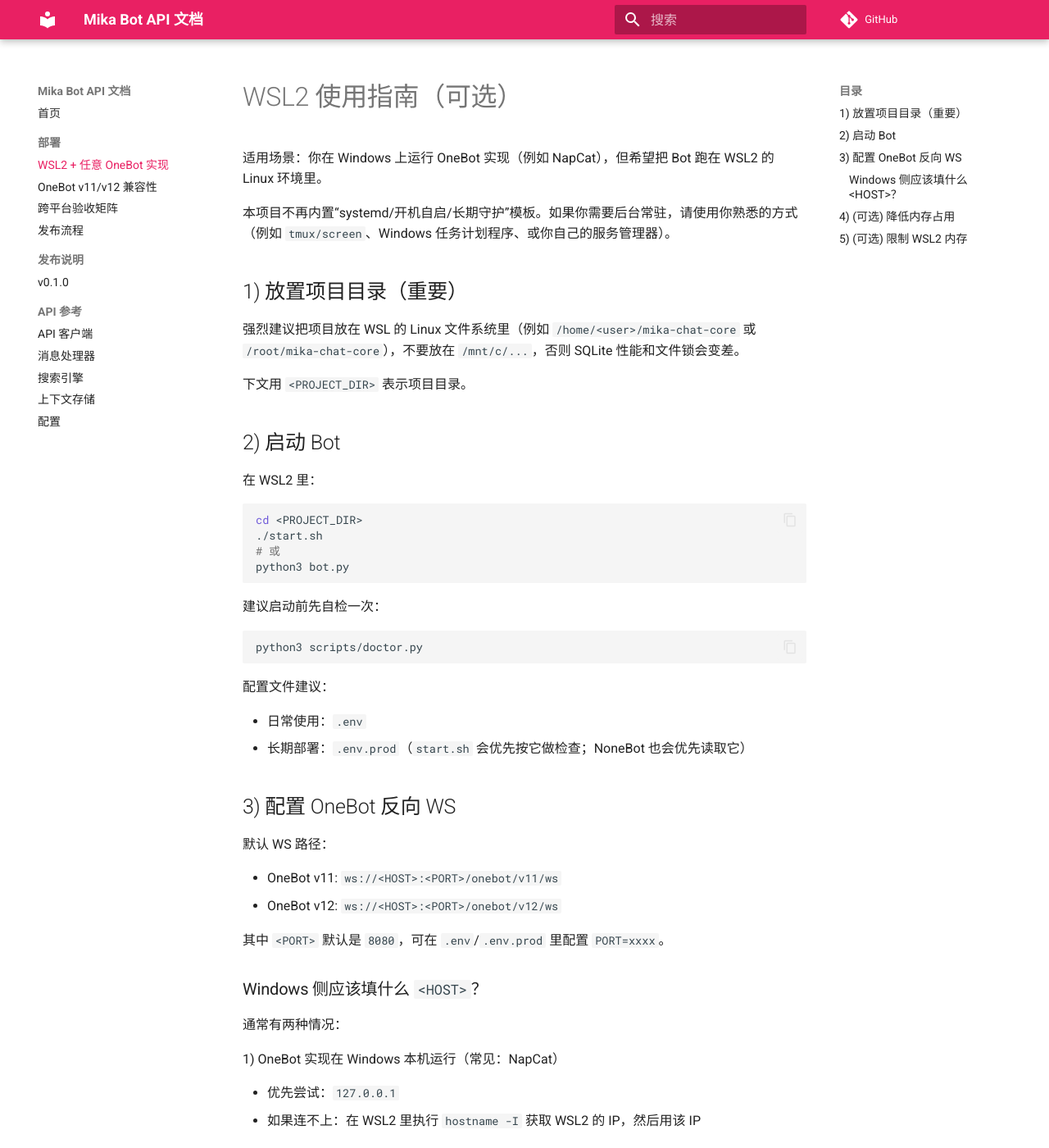
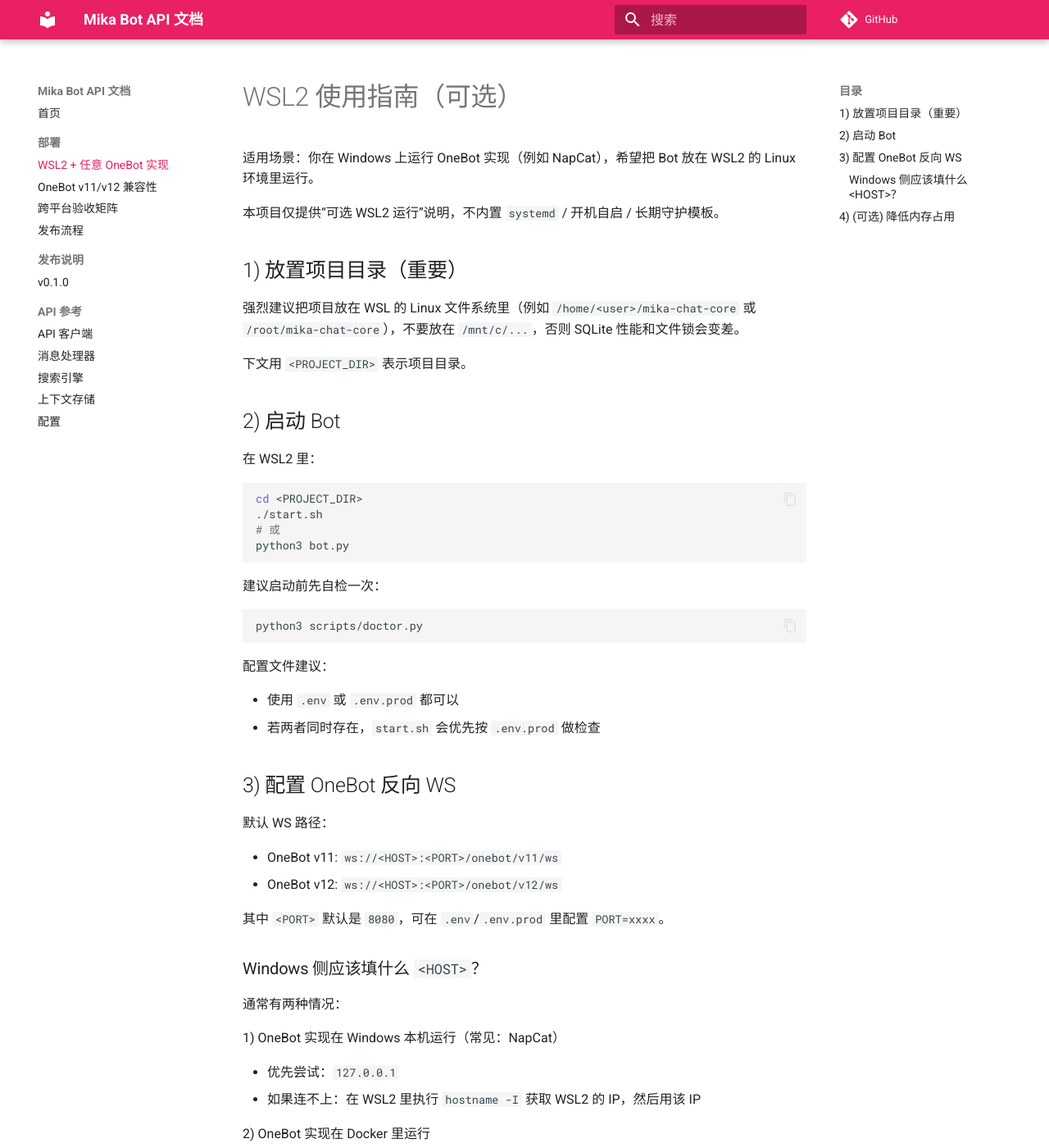
Before and after one commit to Lopution/onebot-llm-chat-plugin, an MkDocs documentation site: the page built from docs/deploy/wsl2.md, in a window 1280 px wide and 1400 px high. Shown: the whole window at 82% size. Built offline with MkDocs 1.6.1 and Material for MkDocs 9.7.7, drawn with Linux system fonts in a browser that asks for light colours; comment, search, counter and statistics services are not loaded; some of the changed text lies outside the part shown.

Commit message:
docs: remove long-running WSL2 guidance and align deployment wording

````diff
--- a/docs/deploy/wsl2.md
+++ b/docs/deploy/wsl2.md
@@ -1,8 +1,8 @@
 # WSL2 使用指南（可选）
 
-适用场景：你在 Windows 上运行 OneBot 实现（例如 NapCat），但希望把 Bot 跑在 WSL2 的 Linux 环境里。
+适用场景：你在 Windows 上运行 OneBot 实现（例如 NapCat），希望把 Bot 放在 WSL2 的 Linux 环境里运行。
 
-本项目不再内置“systemd/开机自启/长期守护”模板。如果你需要后台常驻，请使用你熟悉的方式（例如 `tmux/screen`、Windows 任务计划程序、或你自己的服务管理器）。
+本项目仅提供“可选 WSL2 运行”说明，不内置 `systemd` / 开机自启 / 长期守护模板。
 
 ## 1) 放置项目目录（重要）
 
@@ -29,8 +29,8 @@
 
 配置文件建议：
 
-- 日常使用：`.env`
-- 长期部署：`.env.prod`（`start.sh` 会优先按它做检查；NoneBot 也会优先读取它）
+- 使用 `.env` 或 `.env.prod` 都可以
+- 若两者同时存在，`start.sh` 会优先按 `.env.prod` 做检查
 
 ## 3) 配置 OneBot 反向 WS
 
@@ -74,26 +74,3 @@
 ```
 
 如果你是离线/受限网络环境：把模型准备到本地目录，再按配置使用对应的 `*_MODEL_FALLBACK` 或本地路径参数。
-
-## 5) (可选) 限制 WSL2 内存
-
-WSL2 的 `VmmemWSL` 会把 Linux 页缓存也算在内存占用里，长期运行/大量 I/O 后“看起来吃满”是常见现象。
-
-如果你只求稳定运行 Bot、并尽量少吃内存，可以在 Windows 用户目录创建/修改 `~/.wslconfig`
-(例如 `C:\\Users\\<你>\\.wslconfig`)：
-
-```ini
-[wsl2]
-memory=6GB
-processors=2
-swap=0
-
-# 需要较新 WSL 版本才支持(不支持则忽略这一行)
-autoMemoryReclaim=dropcache
-```
-
-然后执行一次让配置生效：
-
-```powershell
-wsl --shutdown
-```
````
Also changed, not shown: docs/deploy/acceptance-matrix.md (+1 -1 lines), docs/deploy/onebot.md (+1 -1 lines), docs/deploy/repo-sync.md (+2 -2 lines).
